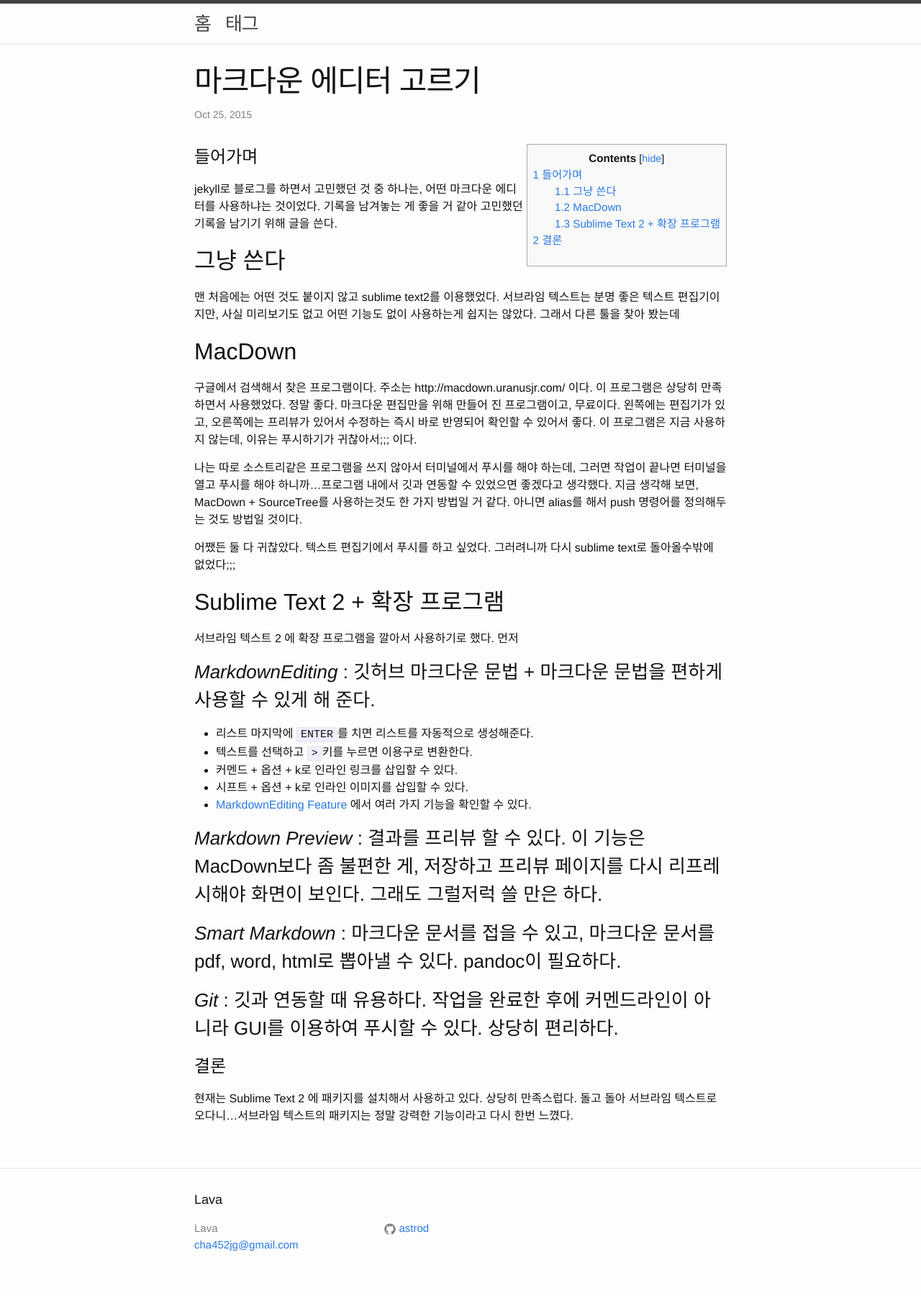
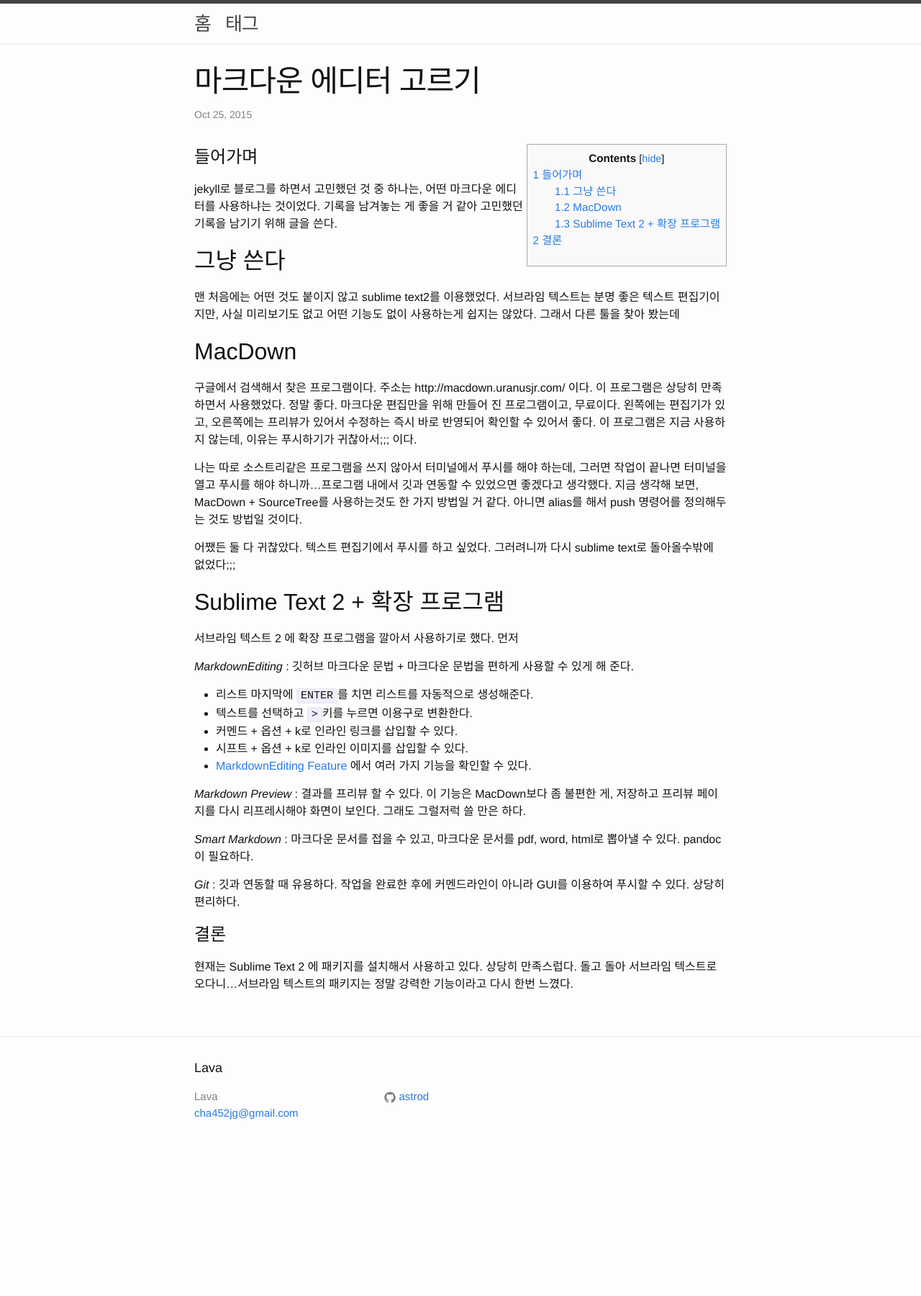
Before and after one commit to astrod/astrod.github.com, a Jekyll site: the page built from _posts/2015-10-25-마크다운 에디터 고르기.md, in a window 1280 px wide. Shown: the whole page at 72% size. Built offline with Jekyll 4.4.1, drawn with Linux system fonts in a browser that asks for light colours; Markdown is read by kramdown in place of the engine named in the settings; after the commit the page ends 1617 px from its top, so only the background shows below that.

Commit message:
UI 변경

````diff
--- a/_posts/2015-10-20-[codewars] char_to_ascii.markdown
+++ b/_posts/2015-10-20-[codewars] char_to_ascii.markdown
@@ -10,7 +10,6 @@
 - 아스키코드로 변경하는 함수가 있을 것이라는 생각을 했다.
 - 함수는 있었다.
 - 그러나 문제는 정규표현식을 다루는 법을 잘 모른다는 것이었다.
-
 # 나의 답
 ```
 function charToAscii(string){
--- a/_posts/2015-10-25-마크다운 에디터 고르기.md
+++ b/_posts/2015-10-25-마크다운 에디터 고르기.md
@@ -21,18 +21,18 @@
 ## Sublime Text 2 + 확장 프로그램
 서브라임 텍스트 2 에 확장 프로그램을 깔아서 사용하기로 했다. 먼저
 
-### _MarkdownEditing_ : 깃허브 마크다운 문법 + 마크다운 문법을 편하게 사용할 수 있게 해 준다.
+_MarkdownEditing_ : 깃허브 마크다운 문법 + 마크다운 문법을 편하게 사용할 수 있게 해 준다.
 - 리스트 마지막에 `ENTER`를 치면 리스트를 자동적으로 생성해준다.
 - 텍스트를 선택하고 `>`키를 누르면 이용구로 변환한다.
 - 커멘드 + 옵션 + k로 인라인 링크를 삽입할 수 있다.
 - 시프트 + 옵션 + k로 인라인 이미지를 삽입할 수 있다.
 - [MarkdownEditing Feature](https://github.com/SublimeText-Markdown/MarkdownEditing#features) 에서 여러 가지 기능을 확인할 수 있다.
 
-### _Markdown Preview_ : 결과를 프리뷰 할 수 있다. 이 기능은 MacDown보다 좀 불편한 게, 저장하고 프리뷰 페이지를 다시 리프레시해야 화면이 보인다. 그래도 그럴저럭 쓸 만은 하다.
+_Markdown Preview_ : 결과를 프리뷰 할 수 있다. 이 기능은 MacDown보다 좀 불편한 게, 저장하고 프리뷰 페이지를 다시 리프레시해야 화면이 보인다. 그래도 그럴저럭 쓸 만은 하다.
 
-### _Smart Markdown_ : 마크다운 문서를 접을 수 있고, 마크다운 문서를 pdf, word, html로 뽑아낼 수 있다. pandoc이 필요하다.
+_Smart Markdown_ : 마크다운 문서를 접을 수 있고, 마크다운 문서를 pdf, word, html로 뽑아낼 수 있다. pandoc이 필요하다.
 
-### _Git_ : 깃과 연동할 때 유용하다. 작업을 완료한 후에 커멘드라인이 아니라 GUI를 이용하여 푸시할 수 있다. 상당히 편리하다.
+_Git_ : 깃과 연동할 때 유용하다. 작업을 완료한 후에 커멘드라인이 아니라 GUI를 이용하여 푸시할 수 있다. 상당히 편리하다.
 
 # 결론
 현재는 Sublime Text 2 에 패키지를 설치해서 사용하고 있다. 상당히 만족스럽다. 돌고 돌아 서브라임 텍스트로 오다니...서브라임 텍스트의 패키지는 정말 강력한 기능이라고 다시 한번 느꼈다.
````
